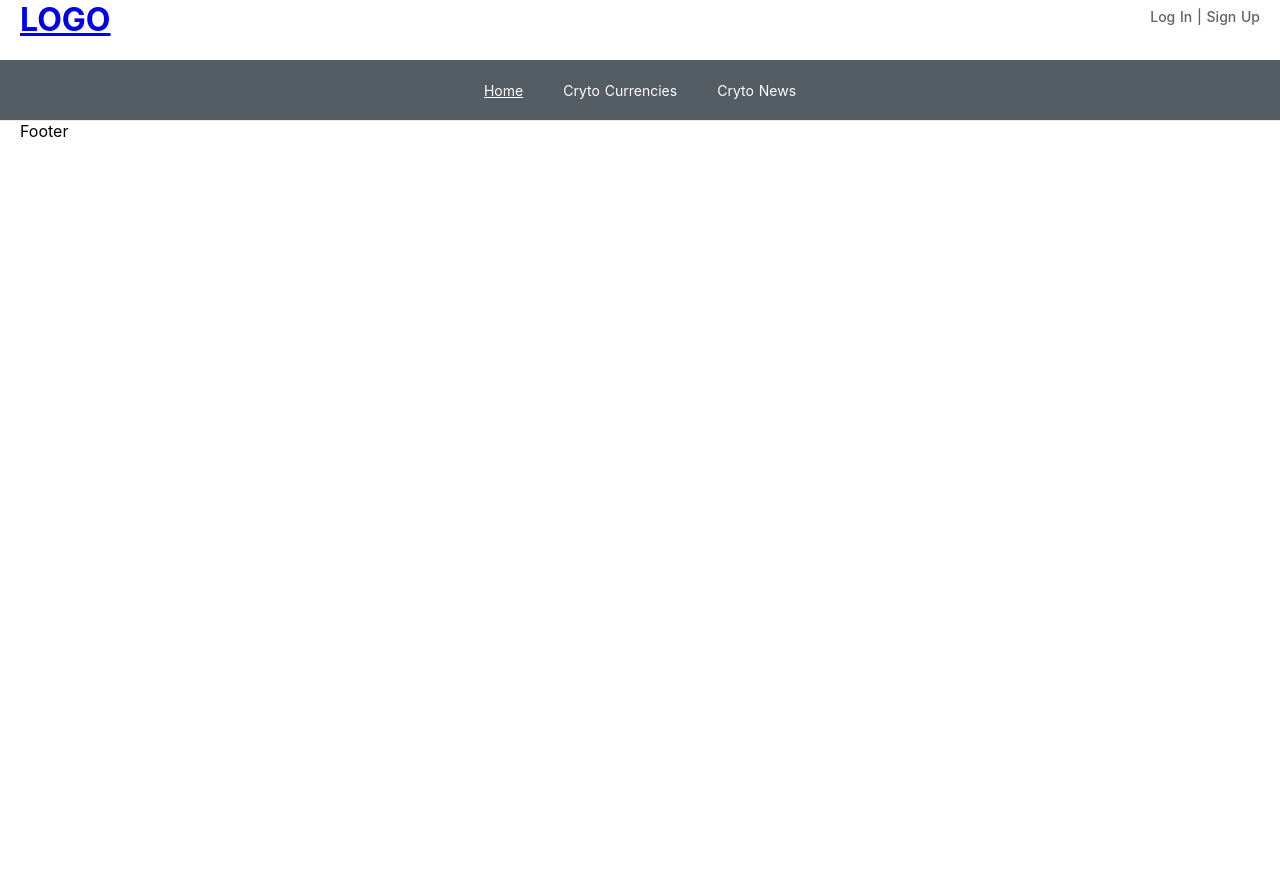
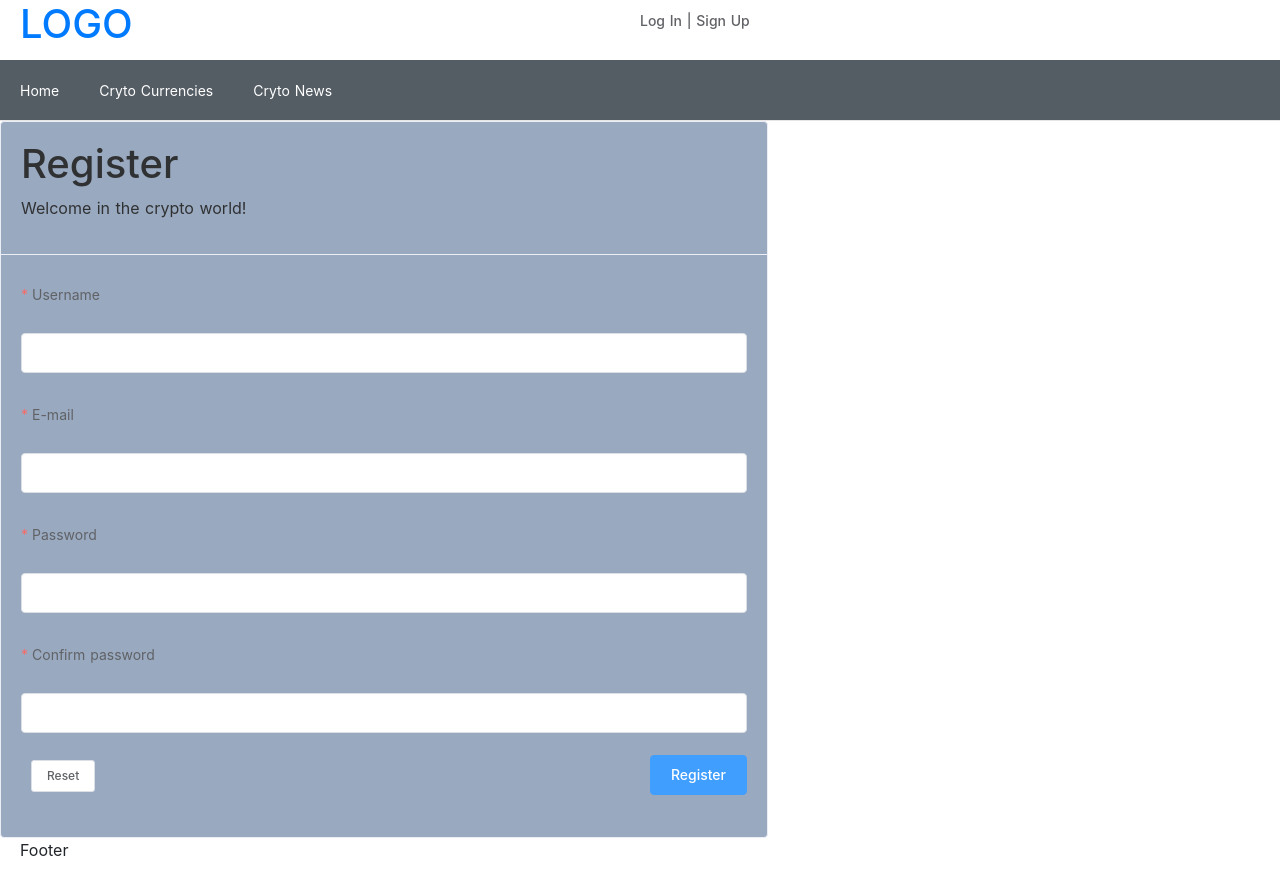
Before and after one commit to Sandra-I/CountOfMoney-Epitech, a Nuxt app in the folder frontend/: page /login in a window 1280 px wide. Shown: the top 894 px of the page. Before the commit the page ends 800 px from the top, so only its background shows below. Built offline with nearby package versions, Linux system fonts and the light colour scheme.

Commit message:
feat(login): add register page with form and front validation

```diff
--- a/frontend/components/Navbar.vue
+++ b/frontend/components/Navbar.vue
@@ -1,27 +1,25 @@
 <template>
-  <div id="navbar">
-    <el-row>
+  <div id="navbar" type="flex"  >
+    <el-row type="flex">
       <el-col :span="12">
         <div style="padding-left: 20px; height: 60px">
           <nuxt-link to="/home"><h1>LOGO</h1></nuxt-link>
         </div>
       </el-col>
-      <el-col :span="12">
-        <div style="text-align: right; padding-right: 20px">
-          <h2>
+      <el-col :span="12" type="flex" >
+          <h2 style="padding-right: 20px" justify="end">
             <el-link>
               {{ butLogAccount }}
               <!-- <i class="el-icon-user"></i> -->
             </el-link>
           </h2>
-        </div>
       </el-col>
     </el-row>
-    <el-row type="flex" justify="center">
+    <el-row type="flex" justify="center" class="d-flex">
       <el-col :span="24" style="text-align: center">
         <div>
           <el-menu
-            class="el-menu-demo"
+            class="el-menu-demo d-flex flex-direction-column"
             mode="horizontal"
             @select="handleSelect"
             background-color="#545c64"
--- /dev/null
+++ b/frontend/components/login/Register.vue
@@ -0,0 +1,119 @@
+<template>
+  <el-card
+    class="grid-content bg-purple-dark"
+    shadow="never"
+    type="flex"
+    justify="center"
+  >
+    <div slot="header" type="flex" justify="center">
+      <h1>Register</h1>
+      <p>Welcome in the crypto world!</p>
+    </div>
+    <el-form
+     label-position="top"
+     label-width="100px"
+     :model="user"
+     :rules="rules"
+     ref="user"
+     status-icon>
+
+      <el-form-item label="Username" required prop="name" placeholder="What's your name?">
+        <el-input v-model="user.name"></el-input>
+      </el-form-item>
+      <el-form-item label="E-mail" required prop="email" placeholder="About your email!">
+        <el-input type="email" v-model="user.email"></el-input>
+      </el-form-item>
+      <!-- intégrer double vérification des mots de passe. correspondance -->
+      <el-form-item label="Password" required prop="password" placeholder="A secret password.">
+        <el-input v-model="user.password"></el-input>
+      </el-form-item>
+      <el-form-item label="Confirm password" required prop="passwordConfirmation" placeholder="The same secret!">
+        <el-input  v-model="user.passwordConfirmation"></el-input>
+      </el-form-item>
+      <el-form-item>
+        <!-- Si valid est false disabled le bouton -->
+        <el-button
+         type="primary"
+         style="float: right;"
+         @click="onSubmit('user')">Register</el-button>
+
+        <el-button
+         @click="resetForm('user')"
+         size="small">Reset</el-button>
+      </el-form-item>
+    </el-form>
+  </el-card>
+</template>
+
+<script>
+export default {
+  name: "Register",
+  data() {
+    return {
+      user: {
+        name: "",
+        email: "",
+        password: "",
+        passwordConfirmation: ""
+      },
+      rules: {
+        name: [
+          { required: true, message: 'Please input your username', trigger: 'blur' },
+          { min: 3, max: 10, message: 'Length should be 3 to 10', trigger: 'blur' }
+        ],
+        email: [
+          { required: true, message: 'Please input your email', trigger: 'blur' },
+          { type: 'email', min: 3, max: 10, message: 'Length should be 3 to 10', trigger: ['blur', 'change'] }
+        ],
+        password: [
+          { required: true, message: 'Please input your password', trigger: 'blur' },
+          { min: 8, max: 15, message: 'Length should be 8 to 15', trigger: 'blur' }
+        ],
+        passwordConfirmation: [
+          { required: true, message: 'Please input the same password', trigger: 'blur' },
+          { min: 8, max: 15, message: 'Length should be 8 to 15', trigger: 'blur' }
+        ]
+      }
+    };
+  },
+  methods: {
+    onSubmit(user) {
+      this.$refs[user].validate((valid) => {
+        if (valid) {
+          alert('submit!');
+          // Rajouter code à exécuter
+        } else {
+          // Rajouter code à exécuter
+          console.log('error submit!!');
+          return false;
+        }
+      })
+    },
+    resetForm(user) {
+      this.$refs[user].resetFields();
+    },
+    clearValidation(user) {
+      this.$refs[user].clearValidate();
+    }
+  }
+};
+</script>
+
+<style scoped>
+.el-row {
+  margin-bottom: 20px;
+}
+.el-col {
+  border-radius: 4px;
+}
+.bg-purple-light {
+  background: #e5e9f2;
+}
+.bg-purple-dark {
+  background: #99a9bf;
+}
+.grid-content {
+  border-radius: 4px;
+  width: 60%;
+}
+</style>
--- a/frontend/nuxt.config.js
+++ b/frontend/nuxt.config.js
@@ -7,7 +7,7 @@ export default {
     title: 'frontend',
     meta: [
       { charset: 'utf-8' },
-      { name: 'viewport', content: 'width=device-width, initial-scale=1' },
+      { name: 'viewport', content: 'width=device-width, initial-scale=1, shrink-to-fit=no' },
       { hid: 'description', name: 'description', content: '' }
     ],
     link: [
@@ -34,6 +34,7 @@ export default {
 
   // Modules (https://go.nuxtjs.dev/config-modules)
   modules: [
+    'bootstrap-vue/nuxt'
   ],
 
   // Build Configuration (https://go.nuxtjs.dev/config-build)
--- a/frontend/package.json
+++ b/frontend/package.json
@@ -9,6 +9,7 @@
     "generate": "nuxt generate"
   },
   "dependencies": {
+    "bootstrap-vue": "^2.19.0",
     "core-js": "^3.6.5",
     "element-ui": "^2.13.2",
     "nuxt": "^2.14.6"
--- /dev/null
+++ b/frontend/pages/login.vue
@@ -0,0 +1,10 @@
+<template>
+  <Register />
+</template>
+
+<script>
+import Register from '../components/login/Register.vue'
+export default {
+  components: { Register }
+}
+</script>
```
Also changed, not shown: 1 other file (tests, documents, lock files or other folders).
